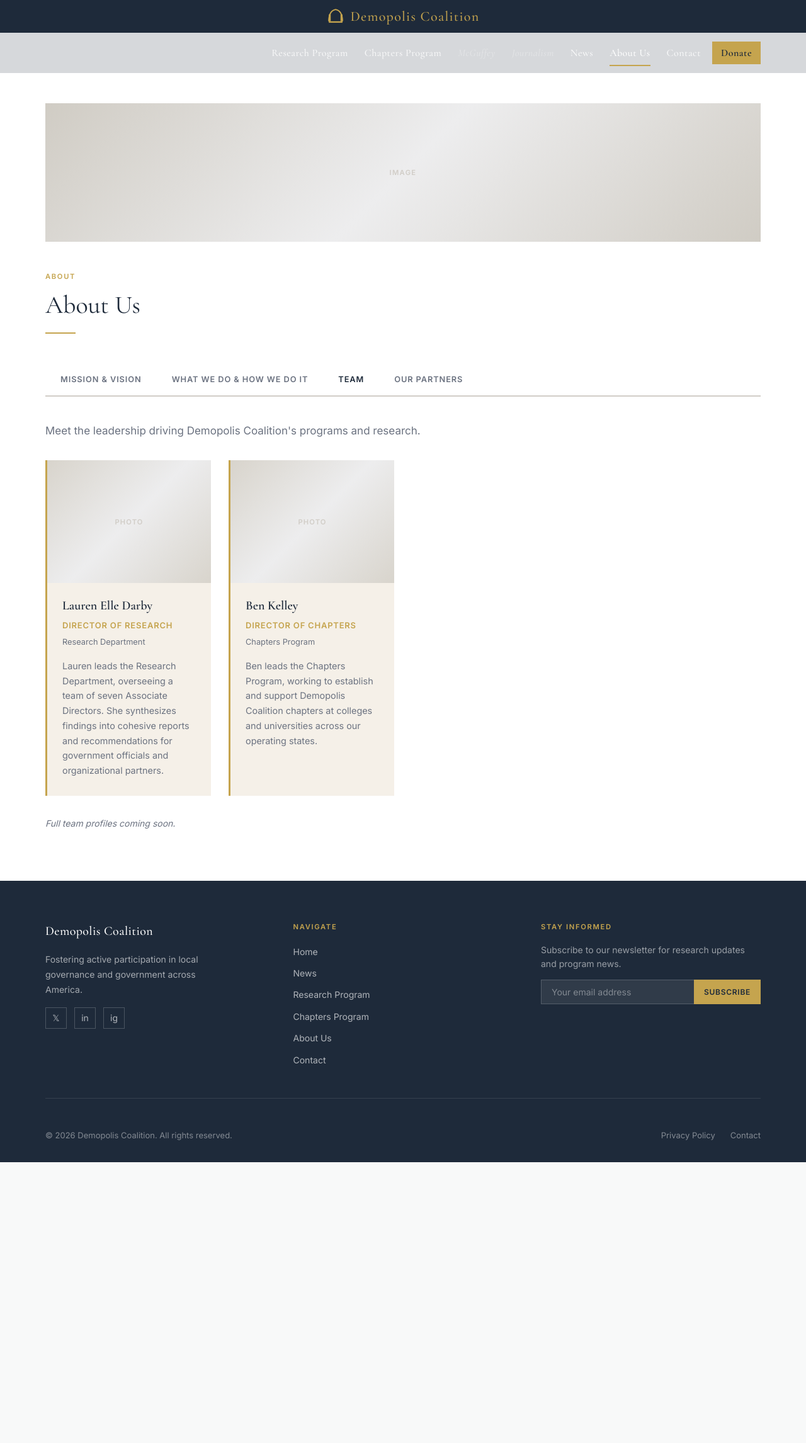
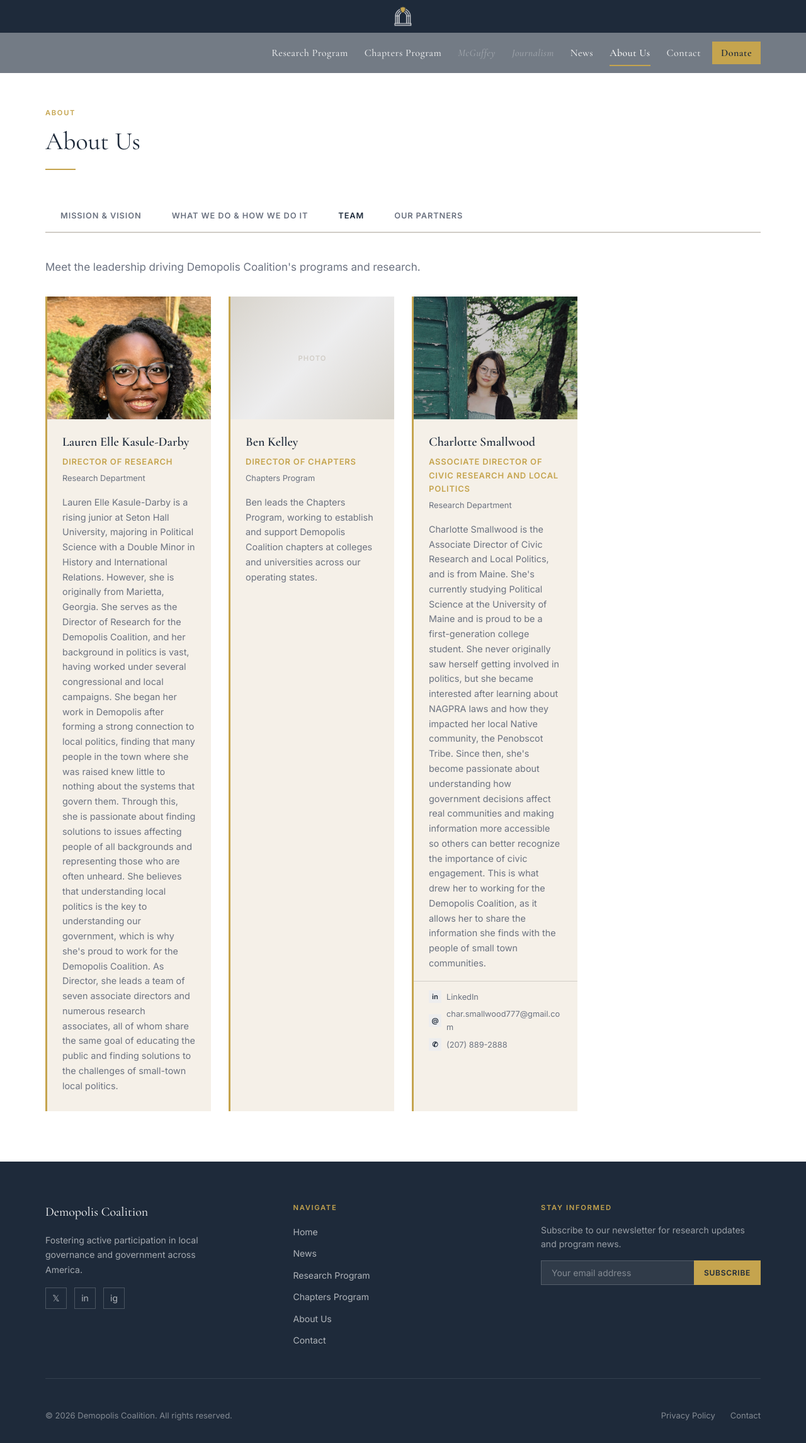
Before and after one commit to VarunKandasamy/orgWebsite, a FastAPI app: page /about/team in a window 1280 px wide. Shown: the whole page at 63% size. Before the commit the page ends 1846 px from the top, so only its background shows below. Run offline with FastAPI, Linux system fonts and the light colour scheme.

Commit message:
fixed ui bugs, updated images+bios

```diff
--- a/data/about.py
+++ b/data/about.py
@@ -1,15 +1,33 @@
 TEAM_MEMBERS = [
     {
-        "name": "Lauren Elle Darby",
+        "name": "Lauren Elle Kasule-Darby",
         "title": "Director of Research",
         "department": "Research Department",
-        "bio": "Lauren leads the Research Department, overseeing a team of seven Associate Directors. She synthesizes findings into cohesive reports and recommendations for government officials and organizational partners.",
+        "photo": "Lauren.JPEG",
+        "bio": "Lauren Elle Kasule-Darby is a rising junior at Seton Hall University, majoring in Political Science with a Double Minor in History and International Relations. However, she is originally from Marietta, Georgia. She serves as the Director of Research for the Demopolis Coalition, and her background in politics is vast, having worked under several congressional and local campaigns. She began her work in Demopolis after forming a strong connection to local politics, finding that many people in the town where she was raised knew little to nothing about the systems that govern them. Through this, she is passionate about finding solutions to issues affecting people of all backgrounds and representing those who are often unheard. She believes that understanding local politics is the key to understanding our government, which is why she's proud to work for the Demopolis Coalition. As Director, she leads a team of seven associate directors and numerous research associates, all of whom share the same goal of educating the public and finding solutions to the challenges of small-town local politics.",
+        "linkedin": None,
+        "phone": None,
+        "email": None,
     },
     {
         "name": "Ben Kelley",
         "title": "Director of Chapters",
         "department": "Chapters Program",
+        "photo": None,
         "bio": "Ben leads the Chapters Program, working to establish and support Demopolis Coalition chapters at colleges and universities across our operating states.",
+        "linkedin": None,
+        "phone": None,
+        "email": None,
+    },
+    {
+        "name": "Charlotte Smallwood",
+        "title": "Associate Director of Civic Research and Local Politics",
+        "department": "Research Department",
+        "photo": "Charlotte.JPG",
+        "bio": "Charlotte Smallwood is the Associate Director of Civic Research and Local Politics, and is from Maine. She's currently studying Political Science at the University of Maine and is proud to be a first-generation college student. She never originally saw herself getting involved in politics, but she became interested after learning about NAGPRA laws and how they impacted her local Native community, the Penobscot Tribe. Since then, she's become passionate about understanding how government decisions affect real communities and making information more accessible so others can better recognize the importance of civic engagement. This is what drew her to working for the Demopolis Coalition, as it allows her to share the information she finds with the people of small town communities.",
+        "linkedin": "https://www.linkedin.com/in/charlotte-smallwood-b5967733a/",
+        "phone": "(207) 889-2888",
+        "email": "char.smallwood777@gmail.com",
     },
 ]
 
--- a/static/css/cards.css
+++ b/static/css/cards.css
@@ -131,12 +131,60 @@
   color: var(--color-border);
 }
 
+.team-card__photo-img {
+  width: 100%;
+  aspect-ratio: 4 / 3;
+  object-fit: cover;
+  object-position: center top;
+  display: block;
+  margin-bottom: 1.25rem;
+}
+
 .team-card__name,
 .team-card__title,
 .team-card__dept,
-.team-card__bio {
+.team-card__bio,
+.team-card__contact {
   padding-left: 1.5rem;
   padding-right: 1.5rem;
+}
+
+.team-card__contact {
+  margin-top: 1rem;
+  display: flex;
+  flex-direction: column;
+  gap: 0.4rem;
+  padding-top: 0.875rem;
+  border-top: 1px solid var(--color-border);
+}
+
+.team-card__contact-link {
+  display: flex;
+  align-items: center;
+  gap: 0.5rem;
+  font-size: 0.8rem;
+  color: var(--color-muted);
+  text-decoration: none;
+  transition: color var(--transition);
+  word-break: break-all;
+}
+
+.team-card__contact-link:hover {
+  color: var(--color-gold);
+}
+
+.team-card__contact-icon {
+  font-family: var(--font-body);
+  font-size: 0.7rem;
+  font-weight: 700;
+  color: var(--color-navy);
+  background: var(--color-light);
+  width: 20px;
+  height: 20px;
+  display: inline-flex;
+  align-items: center;
+  justify-content: center;
+  flex-shrink: 0;
 }
 
 .team-card__name {
--- a/static/css/map.css
+++ b/static/css/map.css
@@ -1,6 +1,22 @@
 /* ============================================================
    CHAPTERS MAP
    ============================================================ */
+
+/* ---- Parthenon image (replaces map) ---- */
+.chapters-map-img {
+  height: 500px;
+  width: 100%;
+  border: 1px solid var(--color-border);
+  overflow: hidden;
+}
+
+.chapters-map-img__photo {
+  width: 100%;
+  height: 100%;
+  object-fit: cover;
+  object-position: center 35%;
+  display: block;
+}
 
 .map-section {
   margin-bottom: 4rem;
@@ -139,7 +155,7 @@
 }
 
 @media (max-width: 600px) {
-  #chapters-map {
+  .chapters-map-img {
     height: 360px;
   }
 }
--- a/static/css/nav.css
+++ b/static/css/nav.css
@@ -22,21 +22,16 @@
 }
 
 .logo-header__link {
-  font-family: var(--font-display);
-  font-size: 1.375rem;
-  font-weight: 500;
-  color: var(--color-gold);
-  letter-spacing: 0.06em;
   text-decoration: none;
   display: flex;
   align-items: center;
-  gap: 0.625rem;
+  height: 100%;
 }
 
-.logo-header__icon {
-  width: 28px;
-  height: 28px;
-  flex-shrink: 0;
+.logo-header__img {
+  height: 38px;
+  width: auto;
+  object-fit: contain;
 }
 
 /* ---- Main nav ---- */
@@ -54,11 +49,11 @@
   backdrop-filter: blur(0px);
 }
 
-/* When at top: translucent with subtle blur */
+/* When at top: semi-transparent with blur */
 .nav.at-top {
-  background: rgba(30, 42, 58, 0.18);
-  backdrop-filter: blur(6px);
-  -webkit-backdrop-filter: blur(6px);
+  background: rgba(30, 42, 58, 0.62);
+  backdrop-filter: blur(8px);
+  -webkit-backdrop-filter: blur(8px);
 }
 
 /* When scrolled: logo header gone, nav snaps to top and goes solid */
@@ -96,19 +91,10 @@
   pointer-events: auto;
 }
 
-.nav__logo-icon {
-  width: 30px;
-  height: 30px;
-  flex-shrink: 0;
-}
-
-.nav__logo-text {
-  font-family: var(--font-display);
-  font-size: 1.0625rem;
-  font-weight: 500;
-  color: #fff;
-  letter-spacing: 0.02em;
-  white-space: nowrap;
+.nav__logo-img {
+  height: 32px;
+  width: auto;
+  object-fit: contain;
 }
 
 /* ---- Links ---- */
@@ -190,7 +176,7 @@
 .nav__item--dropdown.is-open .nav__dropdown {
   opacity: 1;
   pointer-events: auto;
-  transform: translateY(0);
+  transform: translateX(-50%) translateY(0);
 }
 
 .nav__dropdown {
@@ -260,15 +246,17 @@
 .nav__mobile {
   display: none;
   position: fixed;
-  top: var(--nav-height);
+  top: calc(var(--logo-bar-h) + var(--nav-height));
   left: 0;
   right: 0;
   background: var(--color-navy-dark);
   padding: 1.5rem 2rem;
   flex-direction: column;
   gap: 0.25rem;
-  z-index: 999;
+  z-index: 1002;
   border-top: 1px solid rgba(255,255,255,0.08);
+  max-height: calc(100vh - var(--logo-bar-h) - var(--nav-height));
+  overflow-y: auto;
 }
 
 .nav__mobile.is-open {
@@ -277,6 +265,7 @@
 
 .nav.is-scrolled ~ .nav__mobile {
   top: var(--nav-height);
+  max-height: calc(100vh - var(--nav-height));
 }
 
 .nav__mobile .nav__link {
--- a/templates/about/index.html
+++ b/templates/about/index.html
@@ -6,9 +6,6 @@
 {% block content %}
 <div class="page-content">
   <div class="container">
-
-    <!-- About page banner image -->
-    <div class="about-banner" aria-hidden="true"></div>
 
     <div class="page-header">
       <div class="section-label">About</div>
@@ -110,15 +107,37 @@
       <div class="team-grid">
         {% for member in team_members %}
         <div class="team-card">
+          {% if member.photo %}
+          <img src="/static/images/{{ member.photo }}" alt="{{ member.name }}" class="team-card__photo-img">
+          {% else %}
           <div class="team-card__photo" aria-hidden="true"></div>
+          {% endif %}
           <div class="team-card__name">{{ member.name }}</div>
           <div class="team-card__title">{{ member.title }}</div>
           <div class="team-card__dept">{{ member.department }}</div>
           <p class="team-card__bio">{{ member.bio }}</p>
+          {% if member.linkedin or member.phone or member.email %}
+          <div class="team-card__contact">
+            {% if member.linkedin %}
+            <a href="{{ member.linkedin }}" class="team-card__contact-link" target="_blank" rel="noopener noreferrer">
+              <span class="team-card__contact-icon">in</span> LinkedIn
+            </a>
+            {% endif %}
+            {% if member.email %}
+            <a href="mailto:{{ member.email }}" class="team-card__contact-link">
+              <span class="team-card__contact-icon">@</span> {{ member.email }}
+            </a>
+            {% endif %}
+            {% if member.phone %}
+            <a href="tel:{{ member.phone }}" class="team-card__contact-link">
+              <span class="team-card__contact-icon">&#9990;</span> {{ member.phone }}
+            </a>
+            {% endif %}
+          </div>
+          {% endif %}
         </div>
         {% endfor %}
       </div>
-      <p style="color:var(--color-muted); font-size:0.875rem; margin-top:2rem; font-style:italic;">Full team profiles coming soon.</p>
     </div>
 
     <!-- ---- PARTNERS ---- -->
--- a/templates/components/_nav.html
+++ b/templates/components/_nav.html
@@ -1,13 +1,7 @@
 <!-- Logo header bar -->
 <div id="logo-header">
   <a href="/" class="logo-header__link" aria-label="Demopolis Coalition — Home">
-    <svg class="logo-header__icon" viewBox="0 0 36 36" fill="none" xmlns="http://www.w3.org/2000/svg" aria-hidden="true">
-      <rect x="4" y="28" width="28" height="3" fill="#C5A44E"/>
-      <rect x="4" y="14" width="4" height="14" fill="#C5A44E"/>
-      <rect x="28" y="14" width="4" height="14" fill="#C5A44E"/>
-      <path d="M4 28 C4 14 8 6 18 4 C28 6 32 14 32 28" stroke="#C5A44E" stroke-width="2.5" fill="none"/>
-    </svg>
-    Demopolis Coalition
+    <img src="/static/images/logo.png" alt="Demopolis Coalition" class="logo-header__img">
   </a>
 </div>
 
@@ -15,13 +9,7 @@
   <div class="nav__inner">
     <!-- Nav-internal logo (appears when scrolled) -->
     <a href="/" class="nav__logo" aria-label="Demopolis Coalition — Home">
-      <svg class="nav__logo-icon" viewBox="0 0 36 36" fill="none" xmlns="http://www.w3.org/2000/svg" aria-hidden="true">
-        <rect x="4" y="28" width="28" height="3" fill="#C5A44E"/>
-        <rect x="4" y="14" width="4" height="14" fill="#C5A44E"/>
-        <rect x="28" y="14" width="4" height="14" fill="#C5A44E"/>
-        <path d="M4 28 C4 14 8 6 18 4 C28 6 32 14 32 28" stroke="#C5A44E" stroke-width="2.5" fill="none"/>
-      </svg>
-      <span class="nav__logo-text">Demopolis Coalition</span>
+      <img src="/static/images/logo.png" alt="Demopolis Coalition" class="nav__logo-img">
     </a>
 
     <!-- Desktop links -->
```
Also changed, not shown: templates/chapters/index.html (+4 -16 lines), static/images/Charlotte.JPG (added), static/images/Lauren.JPEG (added), static/images/logo.png (added), static/images/nashville-the-parthenon.jpg (added), static/images/photo1.png (added), 1 other file.
